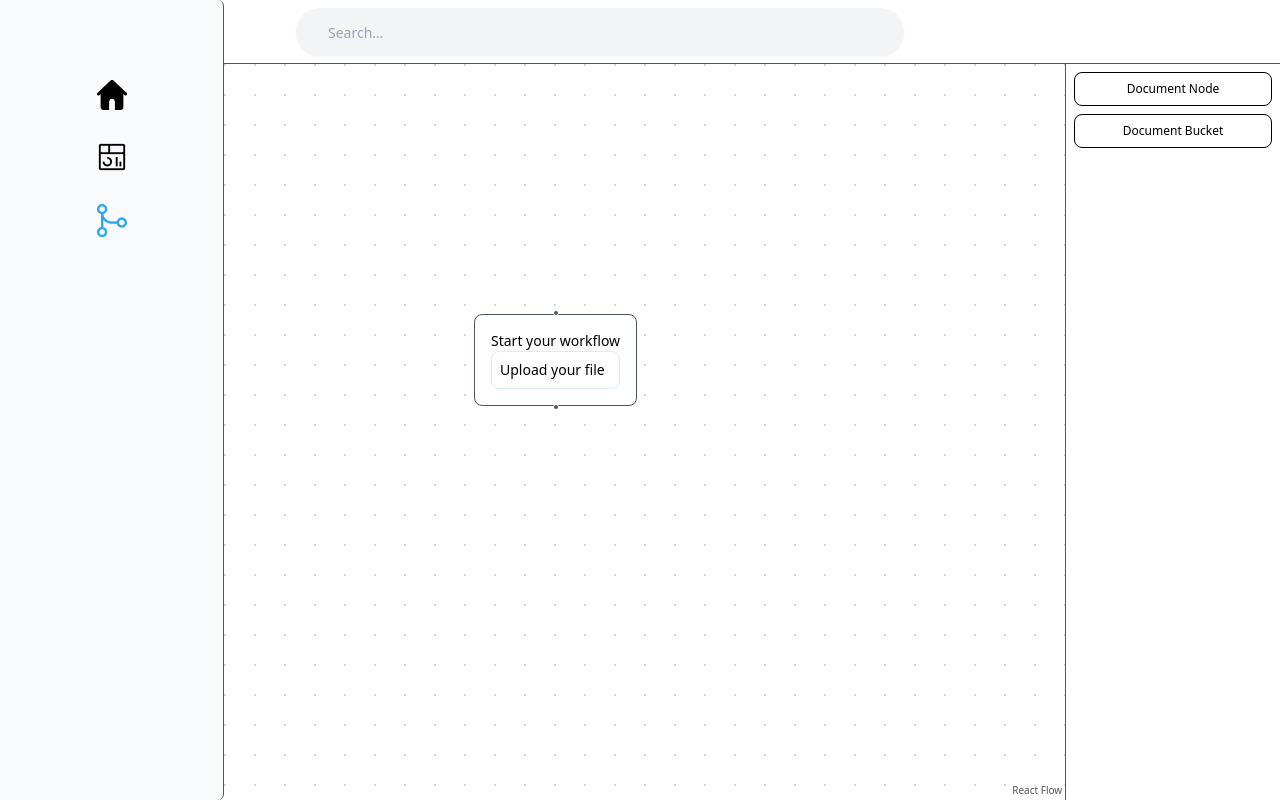
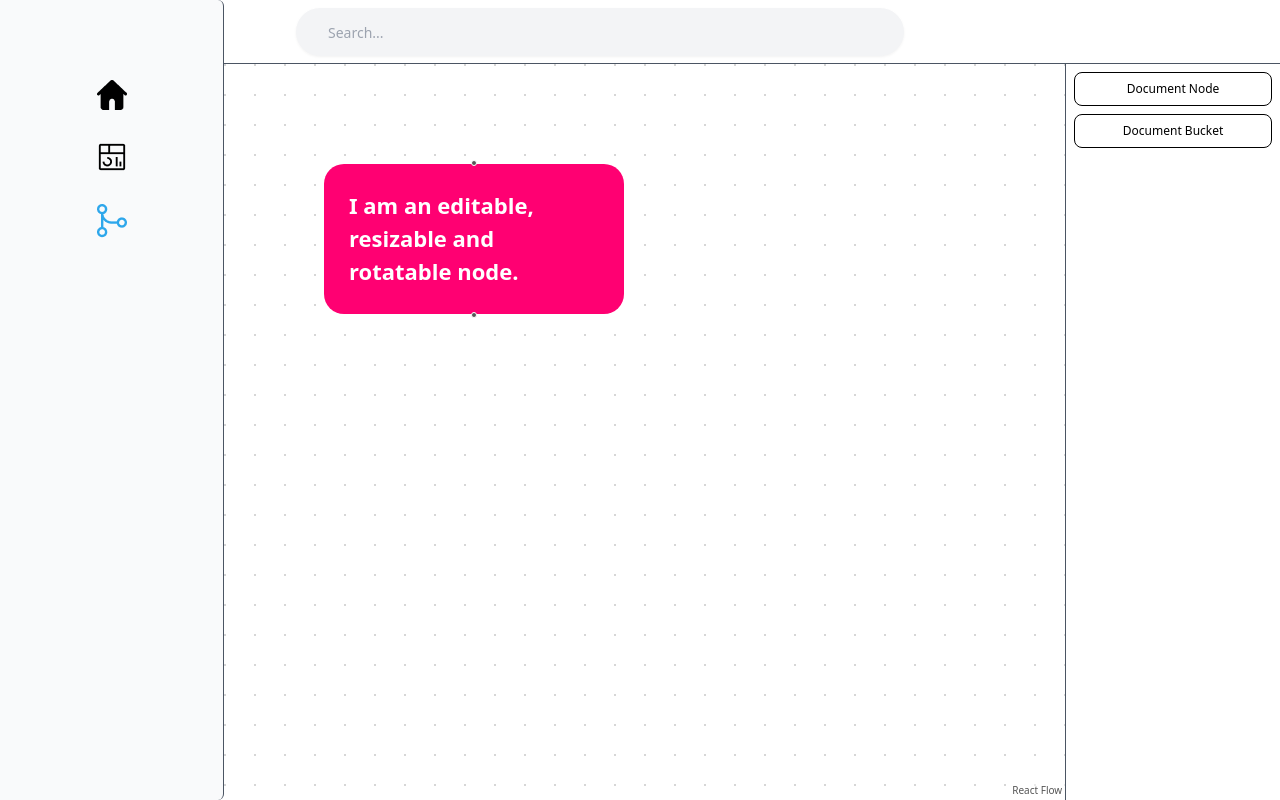
Before and after one commit to neuratwin/ninjafy-front, a React (Create React App) app: page / in a window 1280 px wide. Built offline with nearby package versions, Linux system fonts and the light colour scheme.

Commit message:
Added react resizable

```diff
--- a/package.json
+++ b/package.json
@@ -10,6 +10,7 @@
     "@types/node": "^16.11.47",
     "@types/react": "^18.0.15",
     "@types/react-dom": "^18.0.6",
+    "moveable": "^0.35.4",
     "react": "^18.2.0",
     "react-dom": "^18.2.0",
     "react-flow-renderer": "^10.3.12",
--- /dev/null
+++ b/src/Components/CustomeNodes/Resizable.tsx
@@ -0,0 +1,97 @@
+import React, { useEffect, useState, useRef, useMemo } from "react";
+import Moveable from "moveable";
+import {
+  Handle,
+  useUpdateNodeInternals,
+  Node,
+  Position,
+} from "react-flow-renderer";
+
+export default function Resizable({
+  id,
+  data,
+  selected,
+  dragging,
+  sourcePosition,
+  targetPosition,
+}: Node) {
+  const nodeRef = useRef<HTMLDivElement>(null);
+  const [size, setSize] = useState({ width: 300, height: 150 });
+  const [transform, setTransform] = useState("none");
+  const updateNodeInternals = useUpdateNodeInternals();
+
+  const style = useMemo(
+    () => ({
+      transform,
+      width: size.width,
+      height: size.height,
+      background: data?.color,
+      padding: 20,
+      borderRadius: 20,
+    }),
+    [transform, size.width, size.height, data?.color]
+  );
+
+  useEffect(() => {
+    if (!nodeRef.current || !selected || dragging) {
+      return;
+    }
+
+    const moveable = new Moveable(document.body, {
+      target: nodeRef.current,
+      className: "nodrag",
+      draggable: true,
+      resizable: true,
+      scalable: false,
+      rotatable: false,
+      warpable: false,
+      pinchable: false,
+      origin: false,
+      keepRatio: false,
+      edge: false,
+      throttleDrag: 0,
+      throttleResize: 0,
+      throttleScale: 0,
+      throttleRotate: 0,
+      dragArea: false,
+    });
+
+    moveable.on("rotate", ({ transform }: any) => {
+      setTransform(transform);
+    });
+
+    moveable.on("resize", ({ width, height, drag }: any) => {
+      setTransform(drag.transform);
+      setSize({ width, height });
+    });
+
+    return () => moveable.destroy();
+  }, [selected, dragging]);
+
+  useEffect(() => {
+    updateNodeInternals(id);
+  }, [transform, id, updateNodeInternals]);
+
+  return (
+    <div ref={nodeRef} style={style}>
+      <textarea
+        style={{
+          width: "100%",
+          height: "100%",
+          resize: "none",
+          backgroundColor: "rgba(255, 255, 255, 0)",
+          fontWeight: "bold",
+          color: "white",
+          padding: 5,
+          fontSize: 22,
+          boxSizing: "border-box",
+          outline: "none",
+          border: "none",
+        }}
+        defaultValue={data?.text}
+      />
+      <Handle position={sourcePosition ?? Position.Top} type="source" />
+      <Handle position={targetPosition ?? Position.Bottom} type="target" />
+    </div>
+  );
+}
--- a/src/layouts/Main.tsx
+++ b/src/layouts/Main.tsx
@@ -1,6 +1,8 @@
+import { FunctionComponent } from "react";
 import SearchBar from "../Components/SearchBar";
 import DocumentNode from "../Components/CustomeNodes/DocumentNode";
 import DocumentBucketNode from "../Components/CustomeNodes/DocumentBucketNode";
+import Resizable from "../Components/CustomeNodes/Resizable";
 import useStore from "./store";
 
 import ReactFlow, { FitViewOptions, Background } from "react-flow-renderer";
@@ -9,6 +11,7 @@ import RightPanel from "../layouts/RightPanel";
 const nodeTypes = {
   documentNode: DocumentNode,
   documentBucketNode: DocumentBucketNode,
+  resizable: Resizable as FunctionComponent,
 };
 
 // const initialNodes: Node[] = [
--- a/src/layouts/RightPanel.tsx
+++ b/src/layouts/RightPanel.tsx
@@ -21,6 +21,7 @@ const RightLayout = () => {
       data: { value: 123 },
       position: { x: Math.random() * 100, y: Math.random() * 100 },
       parentNode: documentBucketId,
+      extent: "parent",
     });
   };
 
@@ -30,11 +31,11 @@ const RightLayout = () => {
       id: bucketId,
       data: {
         label: (
-          <div>
+          <div className="text-blue-400">
             Document Bucket
             <div
               onClick={() => addSubNode(bucketId)}
-              className="rounded-lg border border-black cursor-pointer"
+              className="rounded-lg border border-black cursor-pointer text-gray-600"
             >
               Add subNodes
             </div>
--- a/src/layouts/store.ts
+++ b/src/layouts/store.ts
@@ -9,16 +9,22 @@ import {
   OnNodesChange,
   OnEdgesChange,
   OnConnect,
+  Position,
   applyNodeChanges,
   applyEdgeChanges,
 } from "react-flow-renderer";
 
 const initialNodes: Node[] = [
   {
-    id: "node-1",
-    type: "documentNode",
-    position: { x: 250, y: 250 },
-    data: { value: 123 },
+    id: "111",
+    position: { x: 100, y: 100 },
+    data: {
+      text: "I am an editable, resizable and rotatable node.",
+      color: "#ff0072",
+    },
+    type: "resizable",
+    sourcePosition: Position.Top,
+    targetPosition: Position.Bottom,
   },
 ];
 
```
Also changed, not shown: 1 other file (tests, documents, lock files or other folders).
